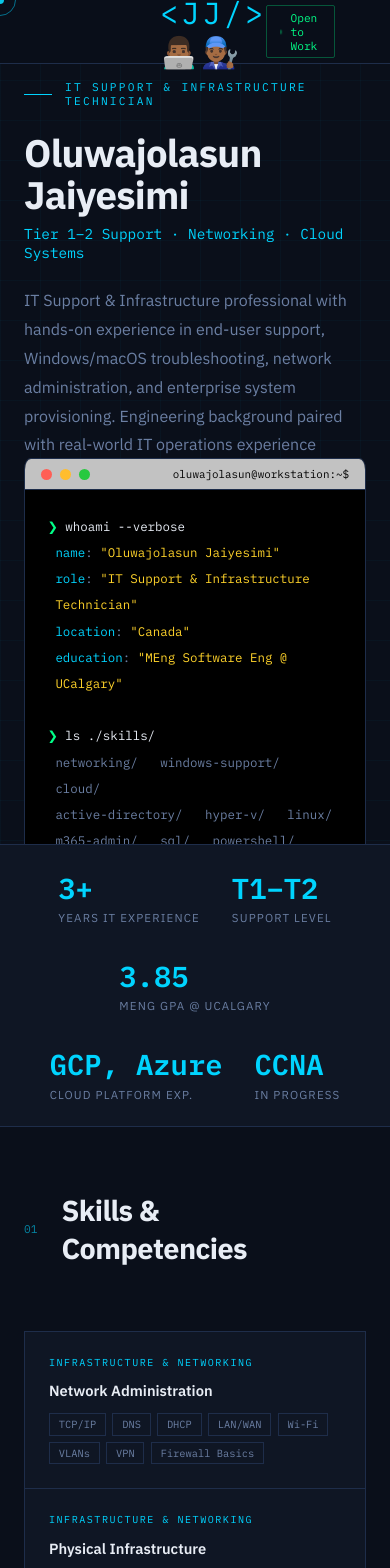
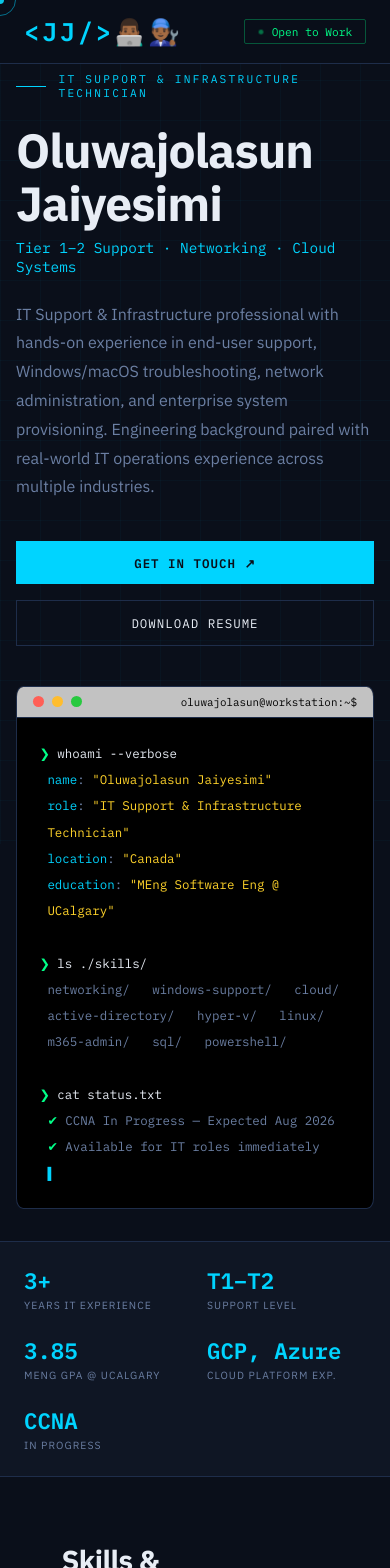
Before and after one commit to oluwajolasun/oluwajolasun-v3, a React (Vite) app: page / in a window 390 px wide. Shown: the top 1568 px of the page. Built offline with nearby package versions, Linux system fonts and the light colour scheme.

Commit message:
Fixed mobile responsiveness

```diff
--- a/src/components/Hero.jsx
+++ b/src/components/Hero.jsx
@@ -21,7 +21,7 @@ const Hero = ({ data, onHover, onUnhover }) => {
               Get in Touch ↗
             </a>
             <a
-              href="resume.pdf"
+              href="public/Oluwajolasun Jaiyesimi - Resume.pdf"
               className="btn-outline"
               target="_blank"
               rel="noopener noreferrer"
--- a/src/components/Nav.jsx
+++ b/src/components/Nav.jsx
@@ -2,7 +2,7 @@ export default function Nav({ onHover, onUnhover }) {
   return (
     <nav className="nav">
       <div className="nav-logo">
-        {"<JJ/> 👨🏾‍💻👨🏾‍🔧"}
+        {"<JJ/>👨🏾‍💻👨🏾‍🔧"}
       </div>
       <ul className="nav-links">
         {["skills", "experience", "certs", "lab", "contact"].map((id) => (
--- a/src/index.css
+++ b/src/index.css
@@ -66,7 +66,7 @@ body::before {
   border-bottom: 1px solid var(--border);
 
 }
-.nav-logo { font-family: var(--mono); font-size: 1.9rem; color: var(--accent); letter-spacing: 0.1em; }
+.nav-logo { font-family: var(--mono); font-size: 1.9rem; color: var(--accent); letter-spacing: 0.1em; font-weight: 600;}
 .nav-links { display: flex; gap: 2rem; list-style: none; }
 .nav-links a {
   font-family: var(--mono); font-size: 0.72rem; color: var(--muted);
@@ -328,3 +328,34 @@ body::before {
   .nav-links { display: none; }
   .footer { padding: 1.5rem; flex-direction: column; gap: 0.5rem; text-align: center; }
 }
+
+
+@media (max-width: 900px) {
+
+  .nav { padding: 0 1.5rem; }
+  .nav-logo { font-size: 1.6rem; }
+  .nav-links { display: none; }
+  .nav-hamburger { display: none; }
+
+  .hero {
+    grid-template-columns: 1fr;
+    padding: 4.5rem 1rem 2rem;
+    height: auto;
+    gap: 2.5rem;
+  }
+  .hero h1 { font-size: clamp(3rem, 8vw, 3rem); }
+  .hero-desc { max-width: 100%; }
+  .hero-actions { flex-direction: column; }
+  .btn-primary, .btn-outline { text-align: center; justify-content: center; }
+
+    .stats-bar {
+    padding: 1.5rem;
+    gap: 1.5rem;
+    display: grid;
+    grid-template-columns: 1fr 1fr;
+  }
+  .stat-number { font-size: 1.4rem; }
+  .stat-label { font-size: 0.65rem; }
+
+
+}
```
